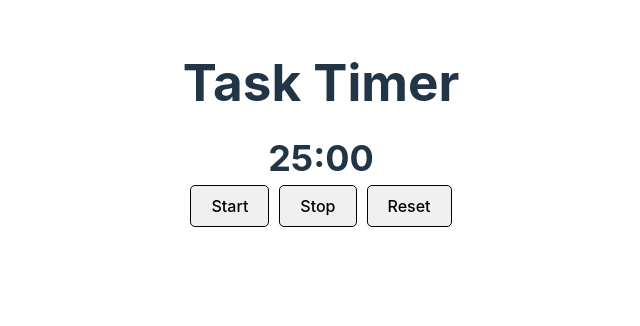
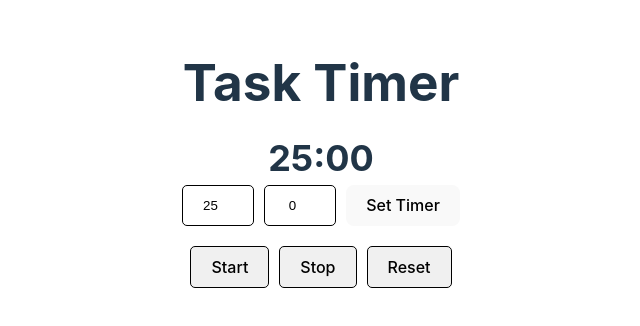
Before and after one commit to jamdlaw/task_timer, a React (Vite) app in the folder pomodoro-react-app/: page / in a window 1280 px wide. Shown: the top 326 px of the page, without its empty margins (319-959 px from the left). Built offline with nearby package versions, Linux system fonts and the light colour scheme.

Commit message:
added set timer functions

```diff
--- a/pomodoro-react-app/src/App.css
+++ b/pomodoro-react-app/src/App.css
@@ -54,3 +54,17 @@ h1 {
   background-color: #e0e0e0; /* Optional: Slightly darker color on hover */
   border-color: #a0a0a0; /* Subtle gray border color on hover */
 }
+
+.input-group {
+  display: flex;
+  gap: 10px;
+  margin-bottom: 20px; /* Space between input and buttons */
+}
+
+.input-group input {
+  width: 60px;
+  padding: 5px;
+  border: 1px solid black;
+  border-radius: 5px;
+  text-align: center;
+}
--- a/pomodoro-react-app/src/App.jsx
+++ b/pomodoro-react-app/src/App.jsx
@@ -5,6 +5,8 @@ import Clock from './components/Clock';
 function App() {
   const [minutes, setMinutes] = useState(25);
   const [seconds, setSeconds] = useState(0);
+  const [inputMinutes, setInputMinutes] = useState(25);
+  const [inputSeconds, setInputSeconds] = useState(0);
   const timerRef = useRef(null);
 
   const startTimer = () => {
@@ -42,10 +44,31 @@ function App() {
     setSeconds(0);
   };
 
+  const handleSetTimer = () => {
+    stopTimer();
+    setMinutes(parseInt(inputMinutes));
+    setSeconds(parseInt(inputSeconds));
+  };
+
   return (
     <div className="app">
-      <h1> Task Timer </h1>
+      <h1>Task Timer</h1>
       <Clock minutes={minutes} seconds={seconds} />
+      <div className="input-group">
+        <input
+          type="number"
+          value={inputMinutes}
+          onChange={(e) => setInputMinutes(e.target.value)}
+          placeholder="Minutes"
+        />
+        <input
+          type="number"
+          value={inputSeconds}
+          onChange={(e) => setInputSeconds(e.target.value)}
+          placeholder="Seconds"
+        />
+        <button onClick={handleSetTimer}>Set Timer</button>
+      </div>
       <div className="buttons-group">
         <button onClick={startTimer}>Start</button>
         <button onClick={stopTimer}>Stop</button>
```
